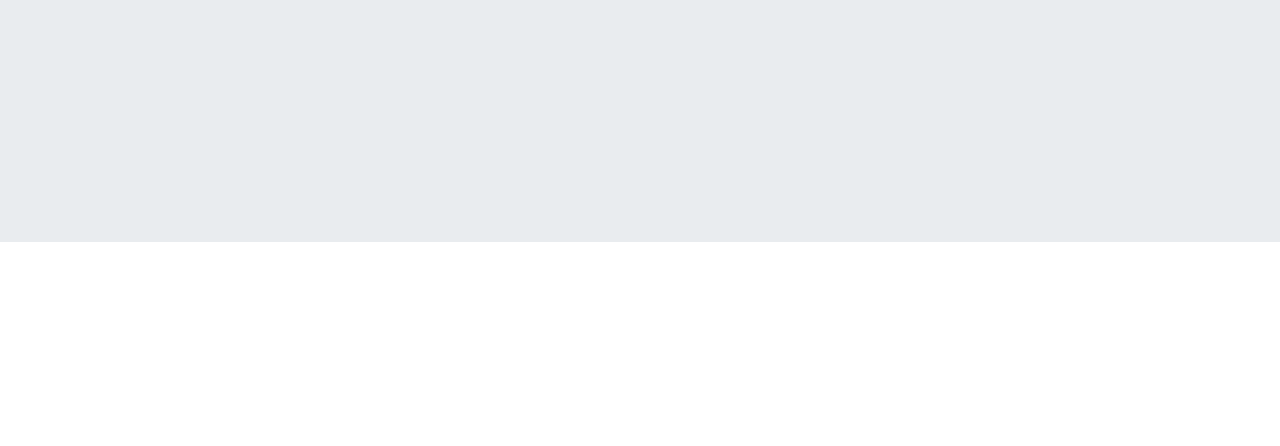
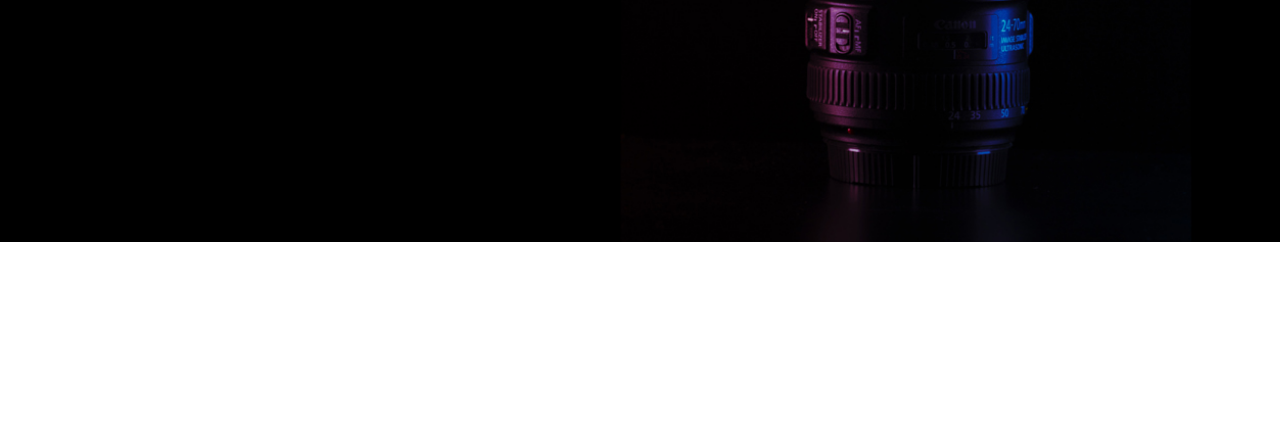
Before and after one commit to yashnkale/visule, a plain HTML site: page index.html in a window 1280 px wide. Shown: the part 354-800 px from the top of the page. Drawn offline with nearby package versions, Linux system fonts and the light colour scheme.

Commit message:
Update styles.css

```diff
--- a/styles.css
+++ b/styles.css
@@ -97,7 +97,7 @@ p.advisory-text{
 
 .jumbotron{
 
-  background-image: url("Images/visule jumbotron.jpg");
+  background-image: url("Images/visule-jumbotron.jpg");
   background-size: cover;
   background-position: center;
   padding-bottom: 20%;
```
